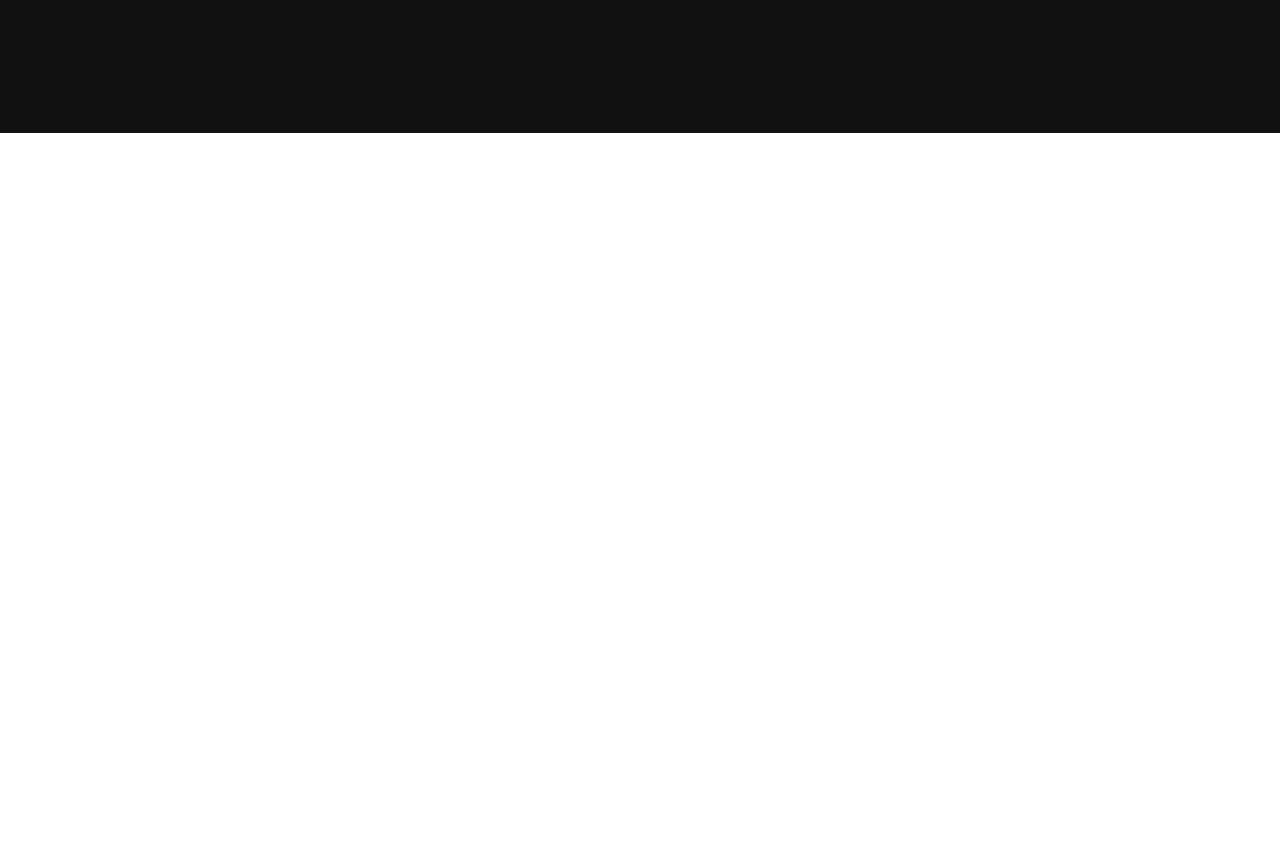
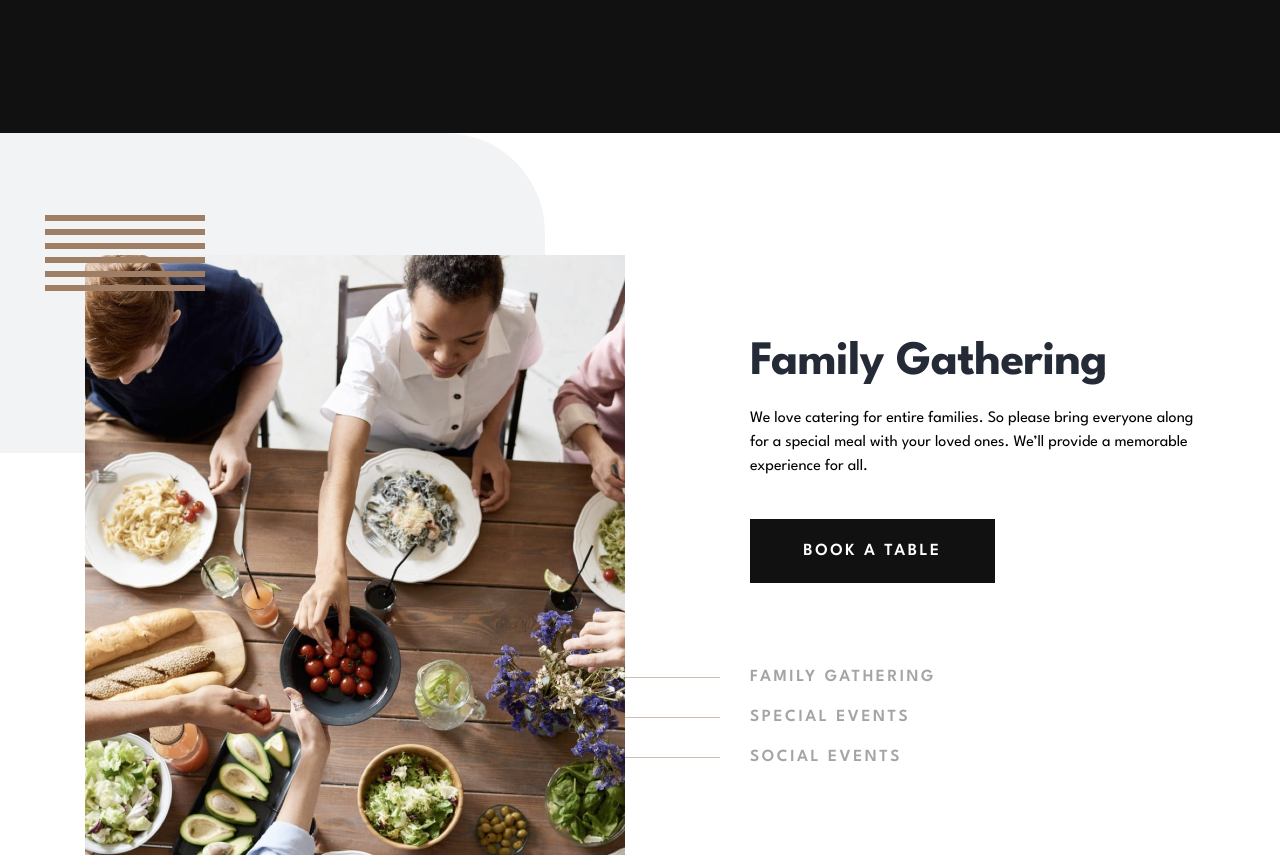
Before and after one commit to GustavoJuvino/dine-restaurant, a Next.js app: page / in a window 1280 px wide. Shown: the part 2940-3795 px from the top of the page. Before the commit the page ends 3073 px from the top, so only its background shows below. Built offline with nearby package versions, Linux system fonts and the light colour scheme.

Commit message:
feat: add Events Component

```diff
--- a/src/app/components/Button.tsx
+++ b/src/app/components/Button.tsx
@@ -13,12 +13,11 @@ const button = tv({
     mobile:text-lg
   `,
   variants: {
-    size: {
-      default: 'h-16 w-[145px]',
-    },
     buttonStyle: {
-      default: 'border-[1px] border-white hover:bg-white hover:text-black',
+      default: 'h-16 w-[145px] border-[1px] border-white hover:bg-white hover:text-black',
       dark: `
+        h-16
+        w-[245px]
         border-[1px]
         border-cod-gray
         bg-cod-gray
@@ -30,7 +29,6 @@ const button = tv({
     },
   },
   defaultVariants: {
-    size: 'default',
     buttonStyle: 'default',
   },
 });
@@ -42,13 +40,13 @@ interface ButtonComponentProps extends ButtonProps {
 }
 
 function Button({
-  size, buttonStyle, className, ...props
+  buttonStyle, className, ...props
 }: ButtonComponentProps) {
   return (
     <button
       type={props.submit ? 'submit' : 'button'}
       className={button({
-        size, buttonStyle, className,
+        buttonStyle, className,
       })}
       // eslint-disable-next-line react/jsx-props-no-spreading
       {...props}
--- /dev/null
+++ b/src/app/components/Events.tsx
@@ -0,0 +1,65 @@
+import Image from 'next/image';
+import React from 'react';
+import Button from './Button';
+import { PatternLines } from '../../../public/assets/svgs';
+
+const eventsContainers = ['family gathering', 'special events', 'social events'];
+
+function Events() {
+  return (
+    <section className=" mt-[122px] flex h-auto w-full items-center justify-center">
+      <section className="z-50 flex w-[1110px] justify-between">
+        <div className="relative">
+          <PatternLines className="absolute left-[-2.5rem] top-[-2.5rem]" />
+          <Image
+            width={1080}
+            height={1200}
+            alt="event-image"
+            src="/assets/homepage/family-gathering-desktop@2x.jpg"
+            className=" h-[600px] w-[540px]"
+          />
+        </div>
+
+        <section className="flex flex-col justify-center">
+          <div>
+            <h2 className="text-5xl text-ebony-clay">Family Gathering</h2>
+            <p className="mt-5 w-[445px]">
+              {`
+                We love catering for entire families. So please bring\n
+                everyone along for a special meal with your loved\n
+                ones. We’ll provide a memorable experience for all.
+            `}
+            </p>
+            <Button buttonStyle="dark"> Book a table</Button>
+          </div>
+
+          <ul className="relative mt-20 flex w-fit flex-col gap-3">
+            {eventsContainers.map((item) => (
+              <li
+                key={item}
+                className="
+                    flex
+                    cursor-pointer
+                    items-center
+                    text-lg
+                    uppercase
+                    text-[#4C4C4C]
+                    opacity-50
+                    duration-300
+                    hover:opacity-100
+                "
+              >
+                <hr className="absolute left-[-7.8rem] h-[1px] w-[95px] border-beaver" />
+                {item}
+              </li>
+            ))}
+          </ul>
+        </section>
+
+      </section>
+
+    </section>
+  );
+}
+
+export default Events;
--- a/src/app/components/Rectangle.tsx
+++ b/src/app/components/Rectangle.tsx
@@ -2,7 +2,7 @@ import React, { ComponentProps } from 'react';
 import { VariantProps, tv } from 'tailwind-variants';
 
 const rectangle = tv({
-  base: 'absolute z-10 h-[320px] w-[300px] bg-[#5C6779] opacity-[7.74%] max-sm:hidden md:w-[75%] xl:w-[895px]',
+  base: 'absolute z-10 h-[320px] w-[895px] bg-[#5C6779] opacity-[7.74%] max-sm:hidden',
 });
 
 type RectangleProps = ComponentProps<'div'> & VariantProps<typeof rectangle>;
--- a/src/app/page.tsx
+++ b/src/app/page.tsx
@@ -3,15 +3,18 @@ import MainContainer from './components/MainContainer';
 import Characteristics from './components/Characteristics';
 import Rectangle from './components/Rectangle';
 import Highlights from './components/highlights/Highlights';
+import Events from './components/Events';
 
 export default function Home() {
   return (
     <main>
       <MainContainer />
-      <Rectangle className="left-0 mt-[100px] rounded-tr-[100px] md:mt-[250px]" />
-      <Rectangle className="right-0 mt-[1170px] rounded-tl-[100px] md:mt-[1091px]" />
+      <Rectangle className="left-0 mt-[100px] rounded-tr-[100px] max-md:w-[300px] md:mt-[250px] max-xl:md:w-[75%]" />
+      <Rectangle className="right-0 mt-[1170px] rounded-tl-[100px] max-md:w-[300px] md:mt-[1091px] max-xl:md:w-[75%]" />
       <Characteristics />
       <Highlights />
+      <Rectangle className="left-0 w-[545px] rounded-tr-[100px]" />
+      <Events />
     </main>
   );
 }
```
Also changed, not shown: public/assets/homepage/family-gathering-desktop@2x.jpg (added), public/assets/homepage/family-gathering-tablet@2x.jpg (added).
